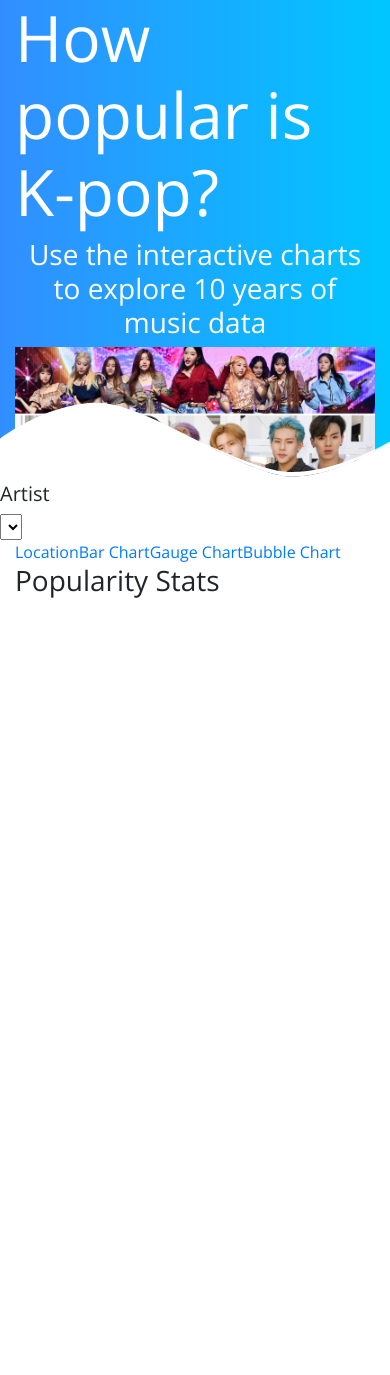
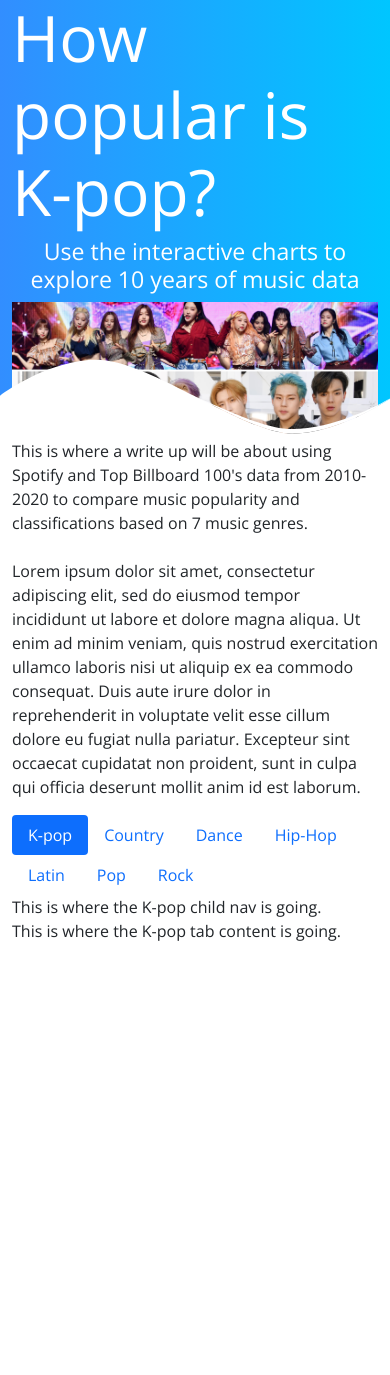
Before and after one commit to mirandawylie/Music_Popularity, a Flask app: page / in a window 390 px wide. Before the commit the page ends 598 px from the top, so only its background shows below. Run offline with Flask 2, Linux system fonts and the light colour scheme; lists and menus that the app fills with data are empty; some libraries are stand-ins or nearby versions.

Commit message:
updated index with tab details

```diff
--- a/Miranda/Web_Deployment/templates/index.html
+++ b/Miranda/Web_Deployment/templates/index.html
@@ -9,8 +9,7 @@
 <link rel="stylesheet" href="https://fonts.googleapis.com/css?family=Open+Sans|Lato">
 
 <!-- Bootstrap CSS -->
-<link rel="stylesheet" href="https://stackpath.bootstrapcdn.com/bootstrap/4.3.1/css/bootstrap.min.css"
-integrity="sha384-ggOyR0iXCbMQv3Xipma34MD+dH/1fQ784/j6cY/iJTQUOhcWr7x9JvoRxT2MZw1T" crossorigin="anonymous" />
+<link href="https://cdn.jsdelivr.net/npm/bootstrap@5.0.2/dist/css/bootstrap.min.css" rel="stylesheet" integrity="sha384-EVSTQN3/azprG1Anm3QDgpJLIm9Nao0Yz1ztcQTwFspd3yD65VohhpuuCOmLASjC" crossorigin="anonymous">
 
 <!-- Custom styles for this template -->
 <link rel="stylesheet" href="../static/css/style.css">
@@ -35,66 +34,130 @@ integrity="sha384-ggOyR0iXCbMQv3Xipma34MD+dH/1fQ784/j6cY/iJTQUOhcWr7x9JvoRxT2MZw
             <path
                 d="M1610,95.3c0,0-216,80-412,80c-98,0-245.8-40.5-395.1-80.9c149.4,46.2,297.1,92.3,395.1,92.3C1394,186.7,1610,95.3,1610,95.3z" />
         </svg>
-        <div class="row">
-            <div class="col-md-2">
-              <div class="well">
-                <h5>Artist</h5>
-                <!-- <select id="selDataset"></select> -->
-                <select id="selDataset" onchange="optionChanged(this.value)"></select>
-              </div>
-            </div>
-            <div class="col-md-10">
-  <div class="col-md-10">
 
-    <!-- Nav tabs -->
-    <ul class="nav nav-pills" role="tablist">
-        <li role="presentation" class="active"><a href="#demographic-info" aria-controls="demographic info" role="tab" data-toggle="tab">Location</a></li>
-        <li role="presentation"><a href="#bar" aria-controls="bar" role="tab" data-toggle="tab">Bar Chart</a></li>
-        <li role="presentation"><a href="#gauge" aria-controls="gauge" role="tab" data-toggle="tab">Gauge Chart</a></li>
-        <li role="presentation"><a href="#bubble" aria-controls="bubble" role="tab" data-toggle="tab">Bubble Chart</a></li>
-    </ul>
+<!-- Genre Nav Bar -->
 
-     <!-- Tab panes -->
-     <div class="tab-content">
-        <div role="tabpanel" class="tab-pane active" id="demographic-info">
-          <div class="panel panel-primary">
-            <div class="panel-heading">
-              <h3 class="panel-title">Popularity Stats</h3>
-            </div>
-            <div id="sample-metadata" class="panel-body"></div>
-          </div>
-        </div>
-    <!-- Tab content -->
-    <div role="tabpanel" class="tab-pane" id="Popularity">
-        </div>
-    <div role="tabpanel" class="tab-pane" id="Danceability">
-        </div>
-    <div role="tabpanel" class="tab-pane" id="Longevity">
-        </div>
+<div class="container">
+  <div class="row">
+    <div class="col-12">
+    </div><!-- .col-12 -->
+  </div><!-- .row -->
 
-<!--Tableau Chart of Followers > 10mil-->
-        <div class='tableauPlaceholder' id='viz1627608735942'
-        style='position: relative'><noscript><a href='#'><img alt='followers &gt; 10mil '
-        src='https:&#47;&#47;public.tableau.com&#47;static&#47;images&#47;po&#47;popular_music&#47;followers10mil&#47;1_rss.png'
-        style='border: none' /></a></noscript><object class='tableauViz'  style='display:none;'>
-        <param name='host_url' value='https%3A%2F%2Fpublic.tableau.com%2F' />
-        <param name='embed_code_version' value='3' />
-        <param name='site_root' value='' />
-        <param name='name' value='popular_music&#47;followers10mil' />
-        <param name='tabs' value='no' /><param name='toolbar' value='yes' />
-        <param name='static_image' value='https:&#47;&#47;public.tableau.com&#47;static&#47;images&#47;po&#47;popular_music&#47;followers10mil&#47;1.png' />
-        <param name='animate_transition' value='yes' /><param name='display_static_image' value='yes' />
-        <param name='display_spinner' value='yes' />
-        <param name='display_overlay' value='yes' />
-        <param name='display_count' value='yes' /><param name='language' value='en-US' />
-        <param name='filter' value='publish=yes' /></object></div>
-        <script type='text/javascript'>
-        var divElement = document.getElementById('viz1627608735942');
-        var vizElement = divElement.getElementsByTagName('object')[0];
-        vizElement.style.width='100%';vizElement.style.height=(divElement.offsetWidth*0.75)+'px';
-        var scriptElement = document.createElement('script');
-        scriptElement.src = 'https://public.tableau.com/javascripts/api/viz_v1.js';
-        vizElement.parentNode.insertBefore(scriptElement, vizElement);                </script>
 
+</div><!-- .container Project Description -->
+<div class="container"><!-- .container -->
+  <div class="row"><!-- .row -->
+    <div class="col-12"><!-- .col-12 -->
+      <p>This is where a write up will be about using Spotify and Top Billboard 100's
+        data from 2010-2020 to compare music popularity and classifications based
+        on 7 music genres.
+      <br></br>
+      Lorem ipsum dolor sit amet, consectetur adipiscing elit, sed do eiusmod tempor incididunt ut labore et dolore magna aliqua. Ut enim ad minim veniam, quis nostrud exercitation ullamco laboris nisi ut aliquip ex ea commodo consequat. Duis aute irure dolor in reprehenderit in voluptate velit esse cillum dolore eu fugiat nulla pariatur. Excepteur sint occaecat cupidatat non proident, sunt in culpa qui officia deserunt mollit anim id est laborum.
+      </p>
+    </div><!-- .col-12 -->
+  </div><!-- .row -->
+</div><!-- .container -->
+
+<div class="container"><!-- .container -->
+  <div class="row"><!-- .row -->
+    <div class="col-12"><!-- .col-12 -->
+      <ul class="nav nav-pills parent" id="pills-tab" role="tablist">
+        <li class="nav-item" role="presentation">
+          <button class="nav-link active" id="k-pop-tab" data-bs-toggle="pill" data-bs-target="#k-pop" type="button" role="tab" aria-controls="k-pop" aria-selected="true">K-pop</button>
+        </li>
+        <li class="nav-item" role="presentation">
+          <button class="nav-link" id="country-tab" data-bs-toggle="pill" data-bs-target="#country" type="button" role="tab" aria-controls="country" aria-selected="false">Country</button>
+        </li>
+        <li class="nav-item" role="presentation">
+          <button class="nav-link" id="country-tab" data-bs-toggle="pill" data-bs-target="#dance" type="button" role="tab" aria-controls="dance" aria-selected="false">Dance</button>
+        </li>
+        <li class="nav-item" role="presentation">
+          <button class="nav-link" id="country-tab" data-bs-toggle="pill" data-bs-target="#hip-hop" type="button" role="tab" aria-controls="hip-hop" aria-selected="false">Hip-Hop</button>
+        </li>
+        <li class="nav-item" role="presentation">
+          <button class="nav-link" id="country-tab" data-bs-toggle="pill" data-bs-target="#latin" type="button" role="tab" aria-controls="latin" aria-selected="false">Latin</button>
+        </li>
+        <li class="nav-item" role="presentation">
+          <button class="nav-link" id="country-tab" data-bs-toggle="pill" data-bs-target="#pop" type="button" role="tab" aria-controls="pop" aria-selected="false">Pop</button>
+        </li>
+        <li class="nav-item" role="presentation">
+          <button class="nav-link" id="country-tab" data-bs-toggle="pill" data-bs-target="#rock" type="button" role="tab" aria-controls="rock" aria-selected="false">Rock</button>
+        </li>
+      </ul>
+    </div><!-- .col-12 -->
+  </div><!-- .row -->
+</div><!-- .container -->
+
+
+<!-- Tab content -->
+<div class="tab-content" id="parent-tab-content">
+  <div role="tabpanel" class="tab-pane fade show active container" id="k-pop" role="tabpanel" aria-labelledby="k-pop" style="height: 400px; width: 100%; background-color:white;">
+    <div class="row"><!-- child nav goes here -->
+      <div class="col-12" >
+        This is where the K-pop child nav is going.
+      </div><!-- .col-12 -->
+    </div><!-- .row -->
+    <div class="row"><!-- child tab content goes here -->
+      <div class="col-12 tab-content" id="rock-child-tab-content">
+        This is where the K-pop tab content is going.<br>
+      </div><!-- .col-12 -->
+    </div><!-- .row -->
+  </div><!-- .container Country-->
+  <div role="tabpanel" class="tab-pane fade container" id="country" role="tabpanel" aria-labelledby="country-tab">
+    <div class="row">
+      <div class="col-12" style="height: 400px; width: 100%; background-color: yellow; color: white;">
+        This is where the Country stuff is going.
+      </div><!-- .col-12 -->
+    </div><!-- .row -->
+  </div><!-- .container Pop-->
+  <div role="tabpanel" class="tab-pane fade container" id="pop" role="tabpanel" aria-labelledby="pop-tab">
+    <div class="row">
+      <div class="col-12" style="height: 400px; width: 100%; background-color: green; color: white;">
+        This is where the Pop stuff is going.
+      </div><!-- .col-12 -->
+    </div><!-- .row -->
+  </div><!-- .container Dance -->
+  <div role="tabpanel" class="tab-pane fade container" id="dance" role="tabpanel" aria-labelledby="dance-tab">
+    <div class="row">
+      <div class="col-12" style="height: 400px; width: 100%; background-color: blue; color: white;">
+        This is where the Dance stuff is going.
+      </div><!-- .col-12 -->
+    </div><!-- .row -->
+  </div><!-- .container Hip-Hop -->
+  <div role="tabpanel" class="tab-pane fade container" id="hip-hop" role="tabpanel" aria-labelledby="hip-hop-tab">
+    <div class="row">
+      <div class="col-12" style="height: 400px; width: 100%; background-color:black; color: white;">
+        This is where the Hip-Hop stuff is going.
+      </div><!-- .col-12 -->
+    </div><!-- .row -->
+  </div><!-- .container Latin -->
+  <div role="tabpanel" class="tab-pane fade container" id="latin" role="tabpanel" aria-labelledby="latin-tab">
+    <div class="row">
+      <div class="col-12" style="height: 400px; width: 100%; background-color:peachpuff; color: white;">
+        This is where the Latin stuff is going.
+      </div><!-- .col-12 -->
+    </div><!-- .row -->
+  </div><!-- .container Pop-->
+  <div role="tabpanel" class="tab-pane fade container" id="pop" role="tabpanel" aria-labelledby="pop-tab">
+  <div class="row">
+    <div class="col-12" style="height: 400px; width: 100%; background-color: green; color: white;">
+      This is where the Pop stuff is going.
+    </div><!-- .col-12 -->
+  </div><!-- .row -->
+  </div><!-- .container Rock -->
+  <div role="tabpanel" class="tab-pane fade container" id="rock" role="tabpanel" aria-labelledby="rock-tab">
+  <div class="row">
+    <div class="col-12" style="height: 400px; width: 100%; background-color: teal; color: white;">
+      This is where the Rock stuff is going.
+    </div><!-- .col-12 -->
+  </div><!-- .row -->
+</div><!-- .container -->
+
+
+
+
+
+<!-- Bootstrap JS -->
+<script src="https://cdn.jsdelivr.net/npm/bootstrap@5.0.2/dist/js/bootstrap.bundle.min.js" integrity="sha384-MrcW6ZMFYlzcLA8Nl+NtUVF0sA7MsXsP1UyJoMp4YLEuNSfAP+JcXn/tWtIaxVXM" crossorigin="anonymous"></script>
 </body>
 </html>
```
